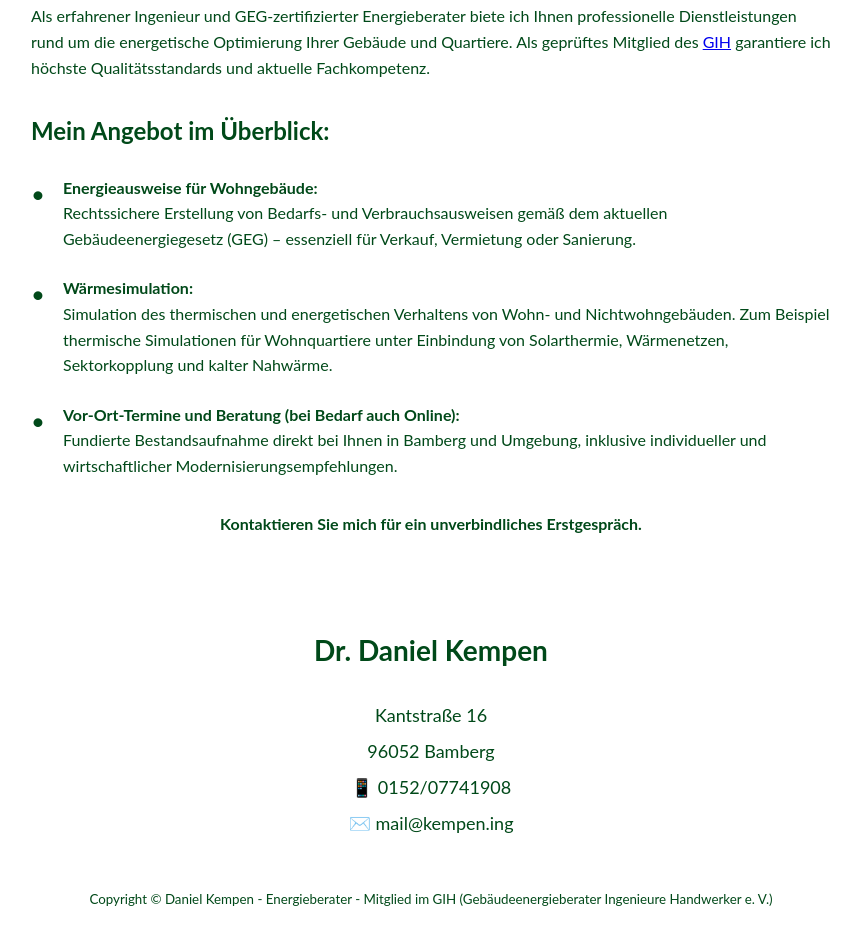
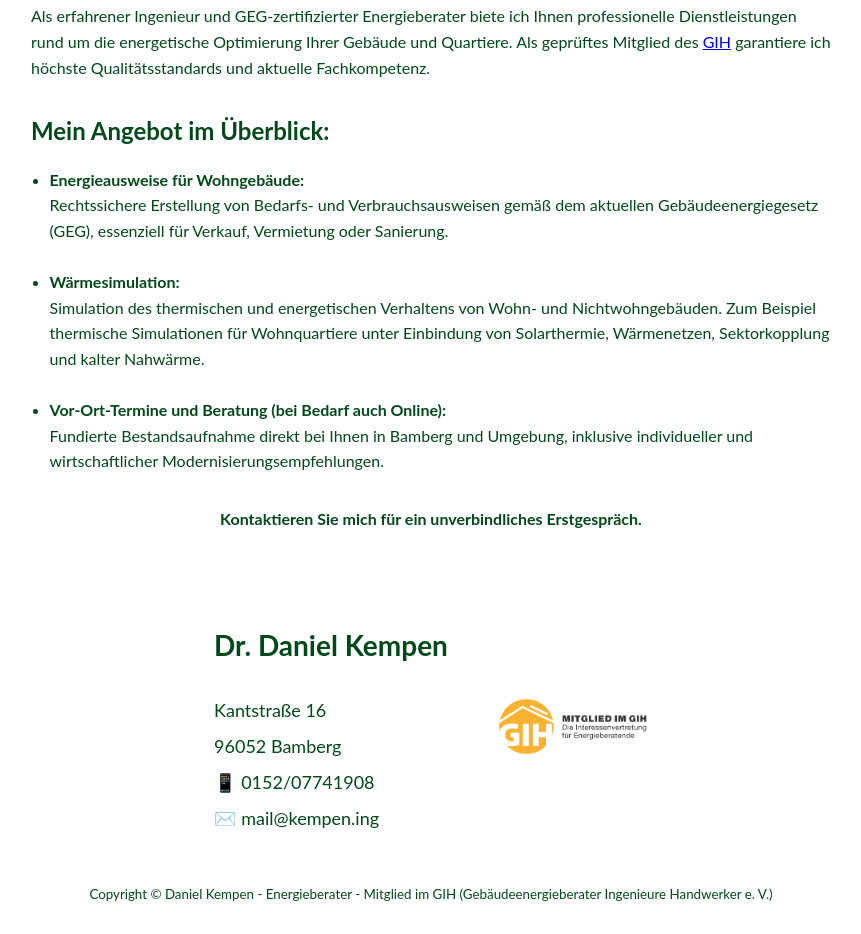
Before and after one commit to kempen-ing/kempen-ing.github.io, a plain HTML site: page index.html in a window 1280 px wide. Shown: the part 459-1393 px from the top of the page, without its empty margins (209-1070 px from the left). Drawn offline with Linux system fonts and the light colour scheme.

Commit message:
Initial commit

```diff
--- a/index.html
+++ b/index.html
@@ -3,7 +3,7 @@
 <head>
     <meta charset="utf-8">
     <meta name="viewport" content="width=device-width, initial-scale=1.0">
-    <meta name="description" content="Dr. Kempen - Energieberater und Ingenieur für Energieausweise">
+    <meta name="description" content="Dr. Kempen - Ingenieur und Energieberater">
     <meta name="author" content="Daniel Kempen">
     <meta name="keywords"
           content="Energieberater Bamberg, Energeieausweis Bamberg, Energieausweis, Energieberater, GEG, Gebäudeenergegesetz, Energieausweis erstellen, Gebäudeenergieberatung, Energieeffizienz, Energiesparen, Energieaudit, Energieberatung Bayern, Heizkosten senken, Dämmung Beratung, Energieoptimierung, Nachhaltige Energie, CO2-Reduktion, Immobilienbewertung Energie, Wärmeschutz, Energieverbrauch reduzieren">
@@ -15,7 +15,7 @@
 <!-- Navigation -->
 <nav class="navbar">
     <div class="container">
-        <a class="navbar-brand" href="#home">Energieberater und Ingenieur</a>
+        <a class="navbar-brand" href="#home">Ingenieur und Energieberater</a>
         <div class="navbar-menu">
             <a class="nav-link" href="#leistungen">Leistungen</a>
             <a class="nav-link" href="#kontakt">Kontakt</a>
@@ -42,7 +42,9 @@
 
         <div class="content-text">
             <p>
-                Als erfahrener Ingenieur und GEG-zertifizierter Energieberater biete ich Ihnen professionelle Dienstleistungen rund um die energetische Optimierung Ihrer Gebäude und Quartiere. Als geprüftes Mitglied des
+                Als erfahrener Ingenieur und GEG-zertifizierter Energieberater biete ich Ihnen professionelle
+                Dienstleistungen rund um die energetische Optimierung Ihrer Gebäude und Quartiere. Als geprüftes
+                Mitglied des
                 <a href="https://www.gih.de/energieberatung/energieberatersuche/?plz=96052&key=key_bvl_denkmal">GIH</a>
                 garantiere ich höchste Qualitätsstandards und aktuelle Fachkompetenz.
             </p>
@@ -53,19 +55,25 @@
 
                 <li>
                     <strong>Energieausweise für Wohngebäude:</strong><br>
-                    Rechtssichere Erstellung von Bedarfs- und Verbrauchsausweisen gemäß dem aktuellen Gebäudeenergiegesetz (GEG) – essenziell für Verkauf, Vermietung oder Sanierung.
+                    Rechtssichere Erstellung von Bedarfs- und Verbrauchsausweisen gemäß dem aktuellen
+                    Gebäudeenergiegesetz (GEG), essenziell für Verkauf, Vermietung oder Sanierung.
                 </li>
+                </br>
                 <li>
                     <strong>Wärmesimulation:</strong><br>
-                    Simulation des thermischen und energetischen Verhaltens von Wohn- und Nichtwohngebäuden. Zum Beispiel thermische Simulationen für Wohnquartiere unter Einbindung von Solarthermie, Wärmenetzen, Sektorkopplung und kalter Nahwärme.
+                    Simulation des thermischen und energetischen Verhaltens von Wohn- und Nichtwohngebäuden. Zum
+                    Beispiel thermische Simulationen für Wohnquartiere unter Einbindung von Solarthermie, Wärmenetzen,
+                    Sektorkopplung und kalter Nahwärme.
                 </li>
+                </br>
                 <!--                <li>-->
                 <!--                    <strong>Wärmeschutz & Wärmebrückenberechnung:</strong><br>-->
                 <!--                    Präzise Berechnung des baulichen Wärmeschutzes zur Vermeidung von Schimmelbildung und Transmissionswärmeverlusten sowie zur Optimierung der Gebäudehülle.-->
                 <!--                </li>-->
                 <li>
                     <strong>Vor-Ort-Termine und Beratung (bei Bedarf auch Online):</strong><br>
-                    Fundierte Bestandsaufnahme direkt bei Ihnen in Bamberg und Umgebung, inklusive individueller und wirtschaftlicher Modernisierungsempfehlungen.
+                    Fundierte Bestandsaufnahme direkt bei Ihnen in Bamberg und Umgebung, inklusive individueller und
+                    wirtschaftlicher Modernisierungsempfehlungen.
                 </li>
             </ul>
 
@@ -82,6 +90,7 @@
 <section id="kontakt" class="page-section contact-section">
     <div class="container">
         <div class="contact-info">
+            <div class="contact-details">
                 <h2 class="contact-heading">Dr. Daniel Kempen</h2>
                 <address>
                     Kantstraße 16<br>
@@ -90,13 +99,19 @@
                     <a href="mailto:mail@kempen.ing" class="contact-link">✉️ mail@kempen.ing</a>
                 </address>
             </div>
+            <a href="https://www.gih.de/energieberatung/energieberatersuche/?plz=96052&key=key_bvl_denkmal">
+                <img class="gih-logo" src="assets/img/gih-logo-mitglied-rgb-1500px.png" alt="GIH Mitgliedslogo">
+            </a>
+
+        </div>
     </div>
 </section>
 
 <!-- Copyright -->
 <footer class="copyright">
     <div class="container">
-        <small>Copyright © Daniel Kempen - Energieberater - Mitglied im GIH (Gebäudeenergieberater Ingenieure Handwerker e. V.) </small>
+        <small>Copyright © Daniel Kempen - Energieberater - Mitglied im GIH (Gebäudeenergieberater Ingenieure Handwerker
+            e. V.) </small>
     </div>
 </footer>
 </body>
--- a/styles.css
+++ b/styles.css
@@ -134,7 +134,7 @@ body {
     font-size: 2.25rem;
     text-align: center;
     text-transform: uppercase;
-    color: var(--secondary-color);
+    color: var(--text-dark);
     margin-bottom: 3rem;
     font-weight: 700;
 }
@@ -157,25 +157,10 @@ body {
 }
 
 .services-list {
-    list-style: none;
-    padding: 0;
-    margin: 1.5rem 0;
+    list-style: disc;
+    padding-left: 2ch;
 }
 
-.services-list li {
-    margin-bottom: 1.5rem;
-    padding-left: 2rem;
-    position: relative;
-}
-
-.services-list li::before {
-    content: "•";
-    color: var(--primary-color);
-    font-size: 1.5rem;
-    position: absolute;
-    left: 0;
-    top: 0;
-}
 
 .cta-text {
     font-weight: 700;
@@ -189,7 +174,16 @@ body {
 }
 
 .contact-info {
-    text-align: center;
+    display: flex;
+    justify-content: center;     /* Zentriert das Ganze auf dem Bildschirm */
+    align-items: center;         /* Richtet Text und Logo mittig aneinander aus */
+    gap: 50px;                   /* Abstand zwischen Text und Logo */
+}
+
+/* Das Logo braucht nur eine feste Größe, weil das Original riesig ist */
+.gih-logo {
+    width: 150px;
+    height: auto;
 }
 
 .contact-heading {
@@ -238,13 +232,6 @@ address {
         font-size: 0.875rem;
     }
 
-    .masthead {
-        padding: 100px 0 60px;
-    }
-
-    .masthead-avatar {
-        width: 180px;
-    }
 
     .masthead-heading {
         font-size: 2rem;
@@ -292,8 +279,4 @@ address {
     .masthead-heading {
         font-size: 1.75rem;
     }
-
-    .masthead-avatar {
-        width: 150px;
-    }
 }
```
Also changed, not shown: assets/img/gih-logo-mitglied-rgb-1500px.png (added). Lines whose indentation alone changed are shown as unchanged.
